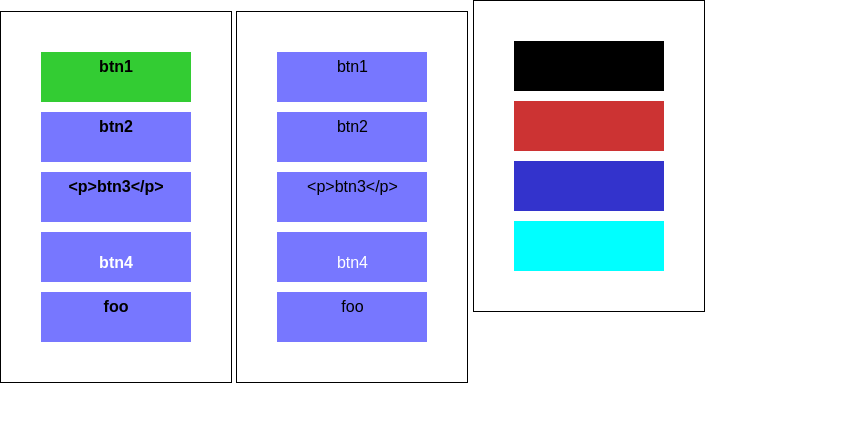
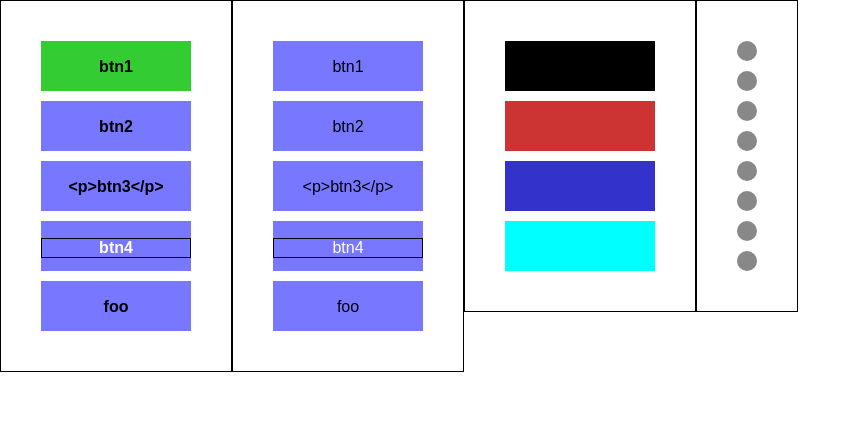
Before and after one commit to Andreas-Beer/createButtons, a website: page public_html/index.html in a window 1280 px wide. Both pictures are taken after a click on the element 588 px from the left and 156 px from the top of the page. Shown: the whole page, without its empty margins (0-861 px from the left). Drawn offline with Linux system fonts and the light colour scheme.

Commit message:
update 	off, 	keyDown

```diff
--- a/public_html/index.html
+++ b/public_html/index.html
@@ -23,7 +23,11 @@
                 height: 50px;
                 margin: 10px;
                 text-align: center;
-                padding-top: 6px;
+                padding-top: 17px;
+            }
+            .button p {
+                margin: 0;
+                border: 1px solid #000;
             }
             .button:hover,
             .button.hover,
@@ -38,8 +42,29 @@
 
             .container {
                 border: 1px solid #000;
-                display: inline-block;
+                float: left;
                 padding: 30px;
+            }
+
+            .gallery .button {
+                background: #888;
+                width: 20px;
+                height: 20px;
+                border-radius: 50%;
+            }
+            .gallery .button.hover,
+            .gallery .button:hover,
+            .gallery .button.focus,
+            .gallery .button:focus {
+                background: #ddd;
+                outline: none;
+            }
+            .gallery .button.active,
+            .gallery .button:active {
+                background: #8d8;
+                outline: none;
+                border: 1px solid #888;
+                box-shadow: inset 0 1px 2px rgba(0,0,0,.8);
             }
 
         </style>
@@ -51,17 +76,17 @@
         <div id="container1" class="container"></div>
         <div id="container2" class="container"></div>
         <div id="container3" class="container"></div>
-
+        <div id="container4" class="container gallery"></div>
 
         <script src="js/createButtons_Vanilla.js"></script>
         <script>
 
             var aData = [
-                {text: 'btn1'},
-                {text: 'btn2', attr: { id: "bla" } },
-                {text: '<p>btn3</p>'},
-                {html: '<p>btn4</p>', css: {color: 'white'} },
-                {text: 'foo'}
+                { text: 'btn1' },
+                { text: 'btn2', attr: { id: "bla" } },
+                { text: '<p>btn3</p>'},
+                { html: '<p>btn4</p>', css: {color: 'white'} },
+                { text: 'foo' }
             ];
 
             var aColors = [
@@ -69,6 +94,17 @@
                 { color: '#c33' , css: { 'background-color': '#c33' } },
                 { color: '#33c' , css: { 'background-color': '#33c' } },
                 { color: 'cyan' , css: { 'background-color': 'cyan' } }
+            ];
+
+            var aGallery = [
+                {  },
+                {  },
+                {  },
+                {  },
+                {  },
+                {  },
+                {  },
+                {  }
             ];
 
         </script>
@@ -96,11 +132,19 @@
             createButtons({
                container: document.getElementById('container2'),
                data: aData
+            }, ['focus', 'hover']);
+
+            createButtons({
+                container: document.getElementById('container3'),
+                data: aColors,
+                attr: {
+                    tabindex: -1
+                }
             });
 
             createButtons({
-                container: document.getElementById('container3'),
-                data: aColors
+                container: document.getElementById('container4'),
+                data: aGallery
             });
 
         </script>
--- a/public_html/js/createButtons_Vanilla.js
+++ b/public_html/js/createButtons_Vanilla.js
@@ -1,14 +1,15 @@
-function createButtons(config) {
+function createButtons(config, off) {
 
-    var container       = this.nodeType && this.nodeType === 1 ? this : config.container;
-    var data        = config.data;
+    off               = off                || [];
+    var container     = this.nodeType && this.nodeType === 1 ? this : config.container;
+    var data          = config.data;
 
     var elementType   = config.type        || 'div';
 
     var callbacks     = {};
-    callbacks.click = config.onClick     || null;
-    callbacks.hover = config.onHover     || null;
-    callbacks.focus = config.onFocus     || null;
+    callbacks.active = config.onClick      || null;
+    callbacks.hover = config.onHover       || null;
+    callbacks.focus = config.onFocus       || null;
 
     var classes       = {};
     classes.name      = config.className   || 'button';
@@ -74,20 +75,36 @@ function createButtons(config) {
             btn.setAttribute(a, attr[a]);
         }
 
-        btn.addEventListener('focus', onFocus);
-        btn.addEventListener('blur',  onBlur);
+        if (!~off.indexOf(classes.focus)) {
+            btn.addEventListener('focus', onFocus);
+            btn.addEventListener('blur',  onBlur);
+        }
 
         return btn;
     }
 
     function installHandler() {
-        container.addEventListener('click',     onClick);
-        container.addEventListener('mouseover', onMouseOver);
-        container.addEventListener('mouseout',  onMouseOut);
+
+        if (!~off.indexOf(classes.active)) {
+            container.addEventListener('click',     onActive);
+        }
+        if (!~off.indexOf(classes.hover)) {
+            container.addEventListener('mouseover', onMouseOver);
+            container.addEventListener('mouseout',  onMouseOut);
+        }
+        if (!~off.indexOf(classes.focus)) {
+            container.addEventListener('keypress', onKeyDown);
+        }
     }
 
-    function onClick (evt) {
-        addState(evt, classes.active, callbacks.click);
+    function onKeyDown (evt) {
+        if (evt.keyCode === 32 || evt.keyCode === 13) {
+            onActive(evt);
+        }
+    }
+
+    function onActive (evt) {
+        addState(evt, classes.active, callbacks.active);
     }
 
     function onMouseOver (evt) {
@@ -138,15 +155,12 @@ function createButtons(config) {
         if (btn === container) {
             return;
         }
-
         if (isNumber(btn)) {
             btn = buttons[btn % buttons.length];
         }
-
         if (currentState[state]) {
             currentState[state].classList.remove(state);
         }
-
         if (!add || toggle && btn === currentState[state]) {
             currentState[state].classList.remove(state);
             currentState[state] = null;
@@ -154,7 +168,6 @@ function createButtons(config) {
             btn.classList.add(state);
             currentState[state] = btn;
         }
-
     }
 
     function callCB (fn, btn, nr) {
```
